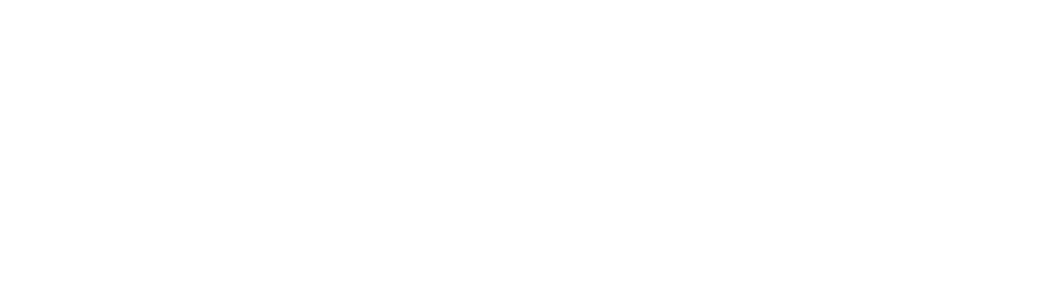
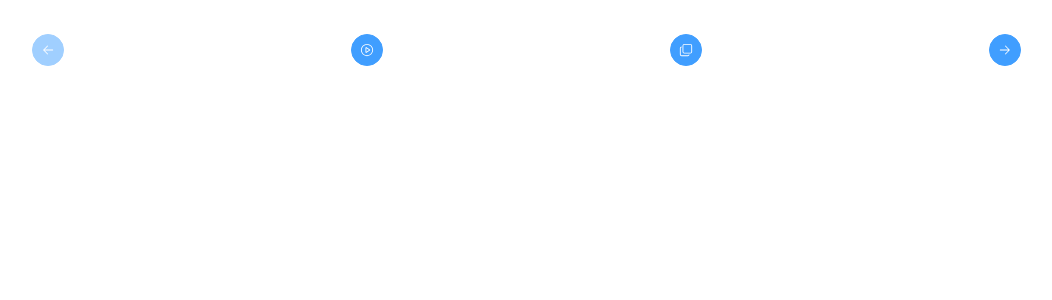
Before and after one commit to shawroger/syalbum, a Vue app: page / in a window 1280 px wide. Shown: the top 300 px of the page, without its empty margins (114-1166 px from the left). Built offline with nearby package versions, Linux system fonts and the light colour scheme.

Commit message:
support buttons

```diff
--- a/package.json
+++ b/package.json
@@ -6,6 +6,7 @@
 		"preview": "vite preview"
 	},
 	"dependencies": {
+		"@element-plus/icons-vue": "^2.0.9",
 		"element-plus": "^2.2.17",
 		"vue": "^3.2.37",
 		"vue-router": "4.0.11"
--- a/src/App.vue
+++ b/src/App.vue
@@ -5,10 +5,13 @@
 
 			<div class="date">{{ joinDate(albumConfig.date) }}</div>
 		</div>
-		<img
-			:src="joinRoot([albumConfig.root, currentFile.file])"
-			:alt="currentFile.caption"
-		/>
+		<div class="image-box">
+			<img
+				ref="imageDOM"
+				:src="joinRoot([albumConfig.root, currentFile.file])"
+				:alt="currentFile.caption"
+			/>
+		</div>
 		<el-slider
 			v-if="totalImages"
 			v-model="index"
@@ -17,6 +20,37 @@
 			:step="1"
 			:format-tooltip="formatTooltip"
 		/>
+		<div class="func-btn">
+			<el-button
+				circle
+				type="primary"
+				:icon="Back"
+				@click="prevImage"
+				:disabled="index == 0"
+			/>
+
+			<el-button
+				circle
+				type="primary"
+				:icon="albumIsPlay ? VideoPause : VideoPlay"
+				@click="albumIsPlay = !albumIsPlay"
+			/>
+
+			<el-button
+				circle
+				type="primary"
+				:icon="CopyDocument"
+				@click="copyImage"
+			/>
+
+			<el-button
+				circle
+				type="primary"
+				:icon="Right"
+				@click="nextImage"
+				:disabled="index == totalImages - 1"
+			/>
+		</div>
 		<p class="image-caption" v-html="currentFile.caption"></p>
 	</div>
 </template>
@@ -26,11 +60,22 @@
 import { getBaseId } from "./utils/query";
 import { joinRoot, joinDate } from "./utils/path";
 import { getBlockAttrs, defaultAlbumConfig, getAlbumConf } from "./utils/fetch";
+import { ElMessage } from "element-plus";
+//@ts-ignore
+import {
+	VideoPause,
+	VideoPlay,
+	Back,
+	Right,
+	CopyDocument,
+} from "@element-plus/icons-vue";
 
 const index = ref(0);
-
-let id = getBaseId();
+const id = getBaseId();
+const imageDOM = ref((null as any) as HTMLImageElement);
 const albumFile = ref("");
+const albumIsPlay = ref(false);
+const albumPlaySpeed = ref(2000);
 const albumConfig = ref(defaultAlbumConfig());
 const totalImages = computed(() => albumConfig.value?.images?.length ?? 0);
 const currentFile = computed(() => {
@@ -73,10 +118,36 @@
 	}
 }
 
+function copyImage() {
+	window.getSelection()!.removeAllRanges();
+	const range = document.createRange();
+	range.selectNode(imageDOM.value);
+	window.getSelection()!.addRange(range);
+	document.execCommand("Copy");
+	window.getSelection()!.removeAllRanges();
+	ElMessage.success(`成功复制第 ${index.value + 1} 张图片`);
+}
+
+window.setInterval(() => {
+	if (!albumIsPlay.value) {
+		return;
+	}
+	if (index.value < totalImages.value - 1) {
+		index.value++;
+	} else {
+		index.value = 0;
+	}
+}, albumPlaySpeed.value);
+
 (async () => {
 	if (id.length > 1) {
 		const { data } = await getBlockAttrs(id);
 		const file = data["custom-album-file"];
+		const speed = Number(data["custom-album-playspeed"]);
+
+		if (speed >= 100) {
+			albumPlaySpeed.value = speed;
+		}
 
 		if (file && file.endsWith(".json")) {
 			albumFile.value = file;
@@ -136,6 +207,15 @@
 	width: 95%;
 }
 
+.sy-album .func-btn {
+	width: 100%;
+	display: flex;
+	margin-top: 8px;
+	margin-bottom: 20px;
+	flex-direction: row;
+	justify-content: space-around;
+}
+
 p.image-caption {
 	font-size: 16px;
 	font-weight: 300;
--- a/src/utils/fetch.ts
+++ b/src/utils/fetch.ts
@@ -9,6 +9,7 @@
 		type: string;
 		updated: string;
 		"custom-album-file": string;
+		"custom-album-playspeed": string;
 	};
 }
 
```
Also changed, not shown: src/main.ts (+12 -1 lines), 1 other file (tests, documents, lock files or other folders).
